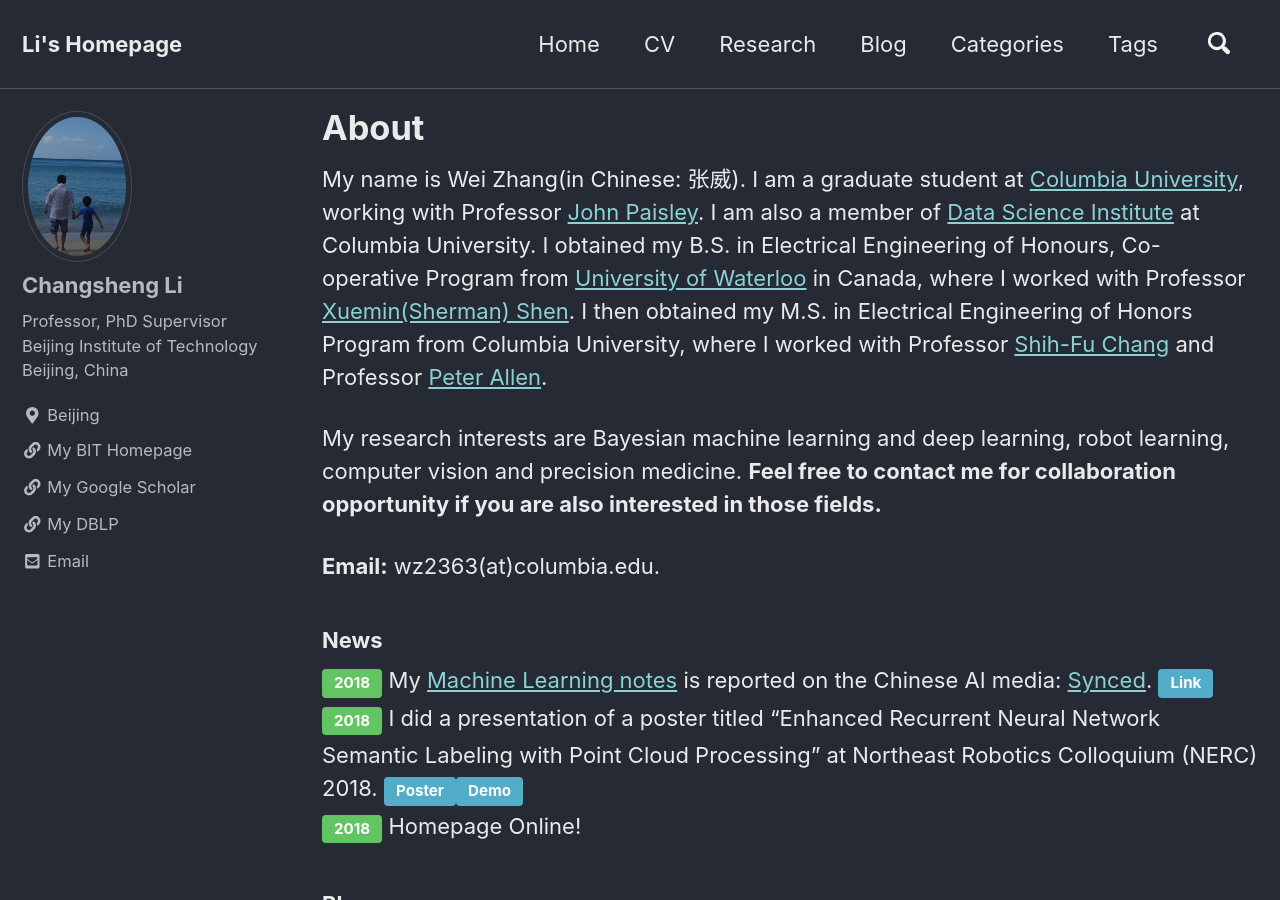
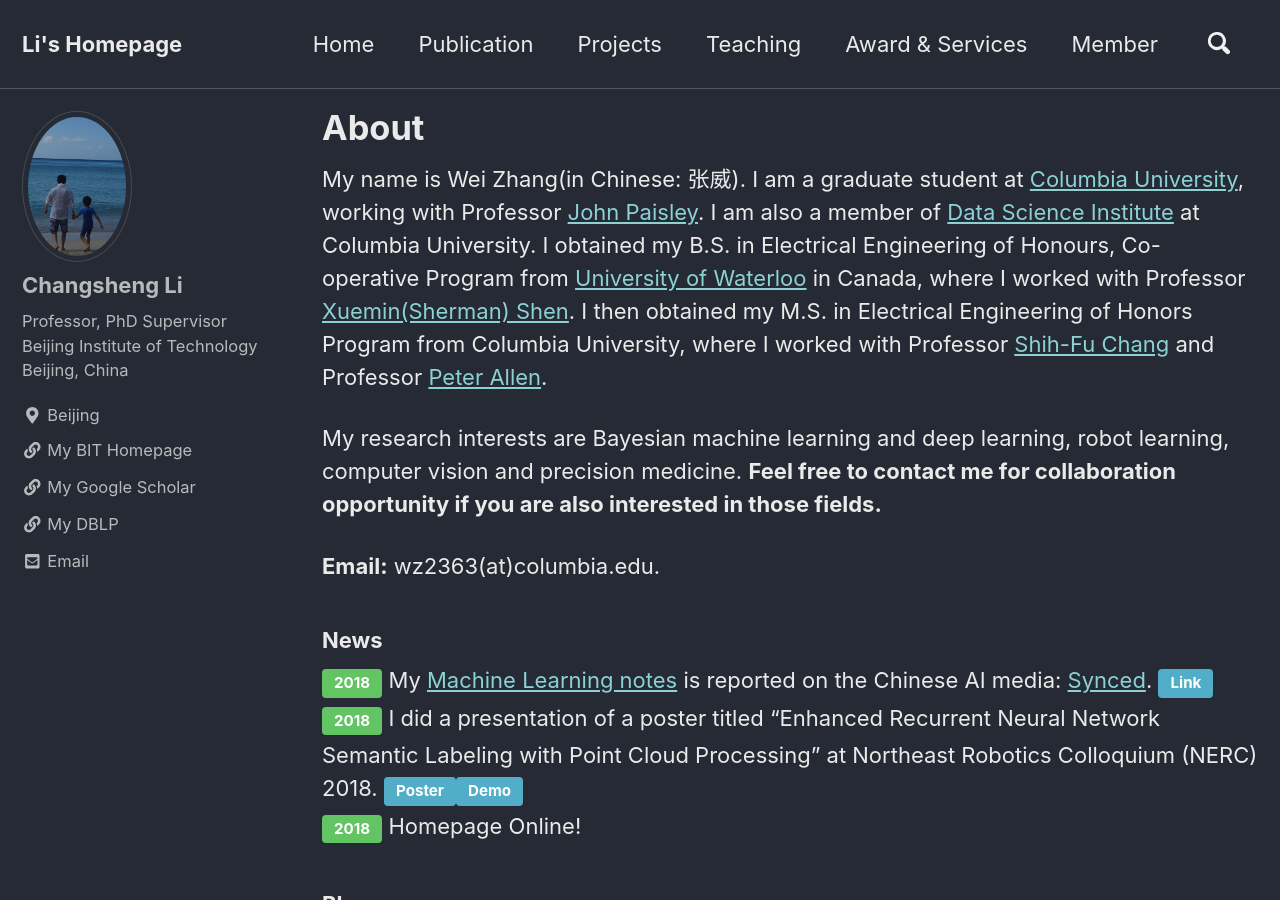
Before and after one commit to csli-bit/csli-bit.github.io, a Jekyll site: the page built from _pages/index.md, in a window 1280 px wide and 900 px high. Built offline with Jekyll 4.4.1, drawn with Linux system fonts in a browser that asks for light colours; nearby versions of some CDN libraries; comment, search, counter and statistics services are not loaded.

Commit message:
Update navigation.yml

```diff
--- a/_data/navigation.yml
+++ b/_data/navigation.yml
@@ -1,21 +1,17 @@
 # main links
 main:
   - title: "Home"
-    url: https://wei2624.github.io/
-  - title: "CV"
-    url: https://wei2624.github.io/CV/
-  - title: "Research"
-    url: https://wei2624.github.io/research/
-  - title: "Blog"
-    url: https://wei2624.github.io/blog/
-  - title: "Categories"
-    url: https://wei2624.github.io/categories/
-  - title: "Tags"
-    url: https://wei2624.github.io/tags/
-  # - title: "Sample Collections"
-  #   url: /collection-archive/
-  # - title: "Sitemap"
-  #   url: /sitemap/
+    url: https://csli-bit.github.io/
+  - title: "Publication"
+    url: https://csli-bit.github.io/publication/
+  - title: "Projects"
+    url: https://csli-bit.github.io/project/
+  - title: "Teaching"
+    url: https://csli-bit.github.io/teaching/
+  - title: "Award & Services"
+    url: https://csli-bit.github.io/award_service/
+  - title: "Member"
+    url: https://csli-bit.github.io/member/
 
 
 MachineLearning:
```
